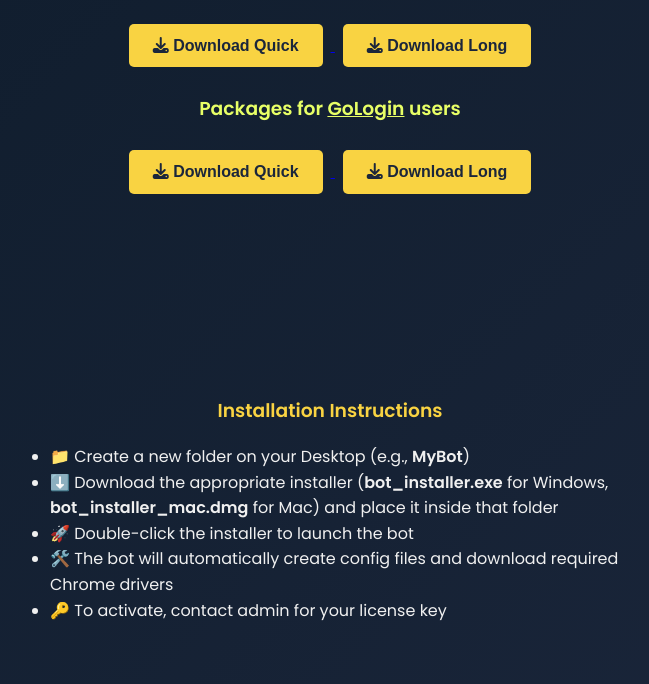
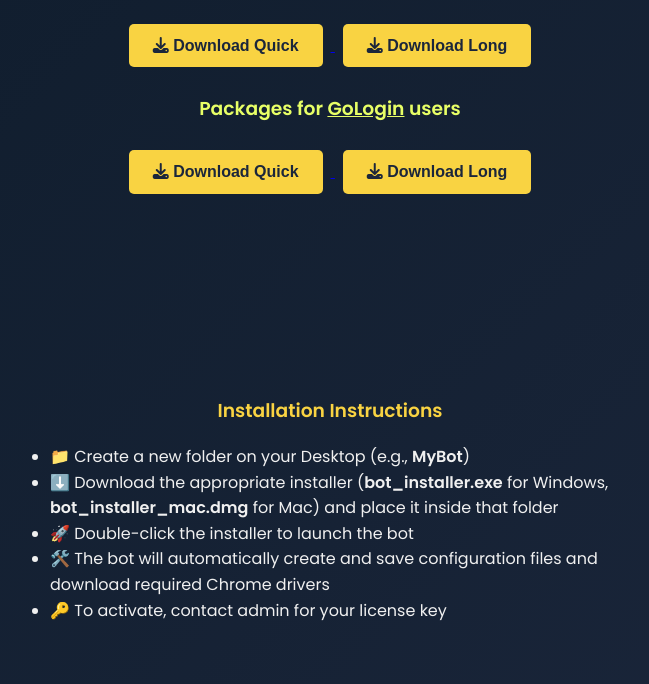
Before and after one commit to Prima0065/bot_portal, a plain HTML site: page index.html in a window 1280 px wide. Shown: the part 426-1110 px from the top of the page, without its empty margins (310-959 px from the left). Drawn offline with Linux system fonts and the light colour scheme.

```diff
--- a/index.html
+++ b/index.html
@@ -209,7 +209,7 @@
       <li>📁 Create a new folder on your Desktop (e.g., <strong>MyBot</strong>)</li>
       <li>⬇️ Download the appropriate installer (<strong>bot_installer.exe</strong> for Windows, <strong>bot_installer_mac.dmg</strong> for Mac) and place it inside that folder</li>
       <li>🚀 Double-click the installer to launch the bot</li>
-      <li>🛠️ The bot will automatically create config files and download required Chrome drivers</li>
+      <li>🛠️ The bot will automatically create and save configuration files and download required Chrome drivers</li>
       <li>🔑 To activate, contact admin for your license key</li>
     </ul>
   </section>
```
